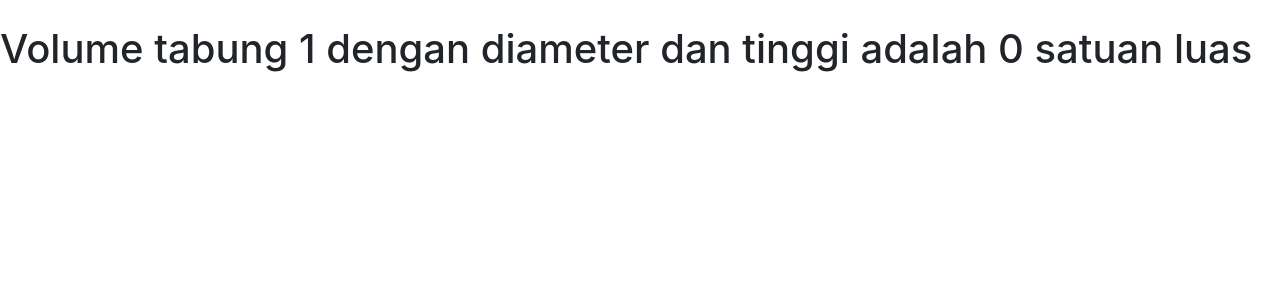
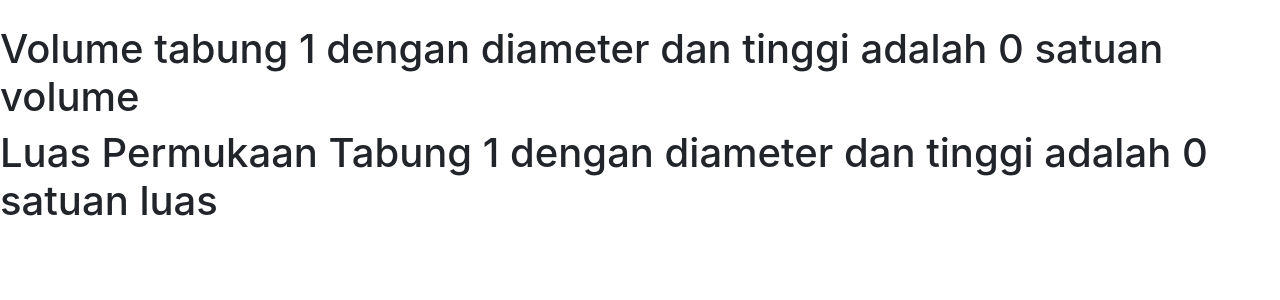
Before and after one commit to StevenBudi/Learning-basic-php, a PHP site: page /praktikum/hitungluas.php?n=1 in a window 1280 px wide. Shown: the part 100-400 px from the top of the page. Run offline with PHP 8.4, Linux system fonts and the light colour scheme; data that the repository does not hold is empty; some libraries are stand-ins or nearby versions.

Commit message:
luas permukaan

```diff
--- a/praktikum5/hitungluas.php
+++ b/praktikum5/hitungluas.php
@@ -5,6 +5,8 @@
     $nama = $_GET['n'];
     $diameter = $_GET['d'];
     $tinggi = $_GET['t'];
-    $luas = round(pi()*pow($diameter/2, 2)*$tinggi, 2);
+    $volume = round(pi()*pow($diameter/2, 2)*$tinggi, 2);
+    $luasp = round(2*pi()*pow($diameter/2, 2)) + round(pi()*$diameter*$tinggi);
 
-    echo("<h1>Volume tabung $nama dengan diameter $diameter dan tinggi $tinggi adalah $luas satuan luas</h1>");
+    echo("<h1>Volume tabung $nama dengan diameter $diameter dan tinggi $tinggi adalah $volume satuan volume</h1>");
+    echo "<h1>Luas Permukaan Tabung $nama dengan diameter $diameter dan tinggi $tinggi adalah $luasp satuan luas</h1>";
```
